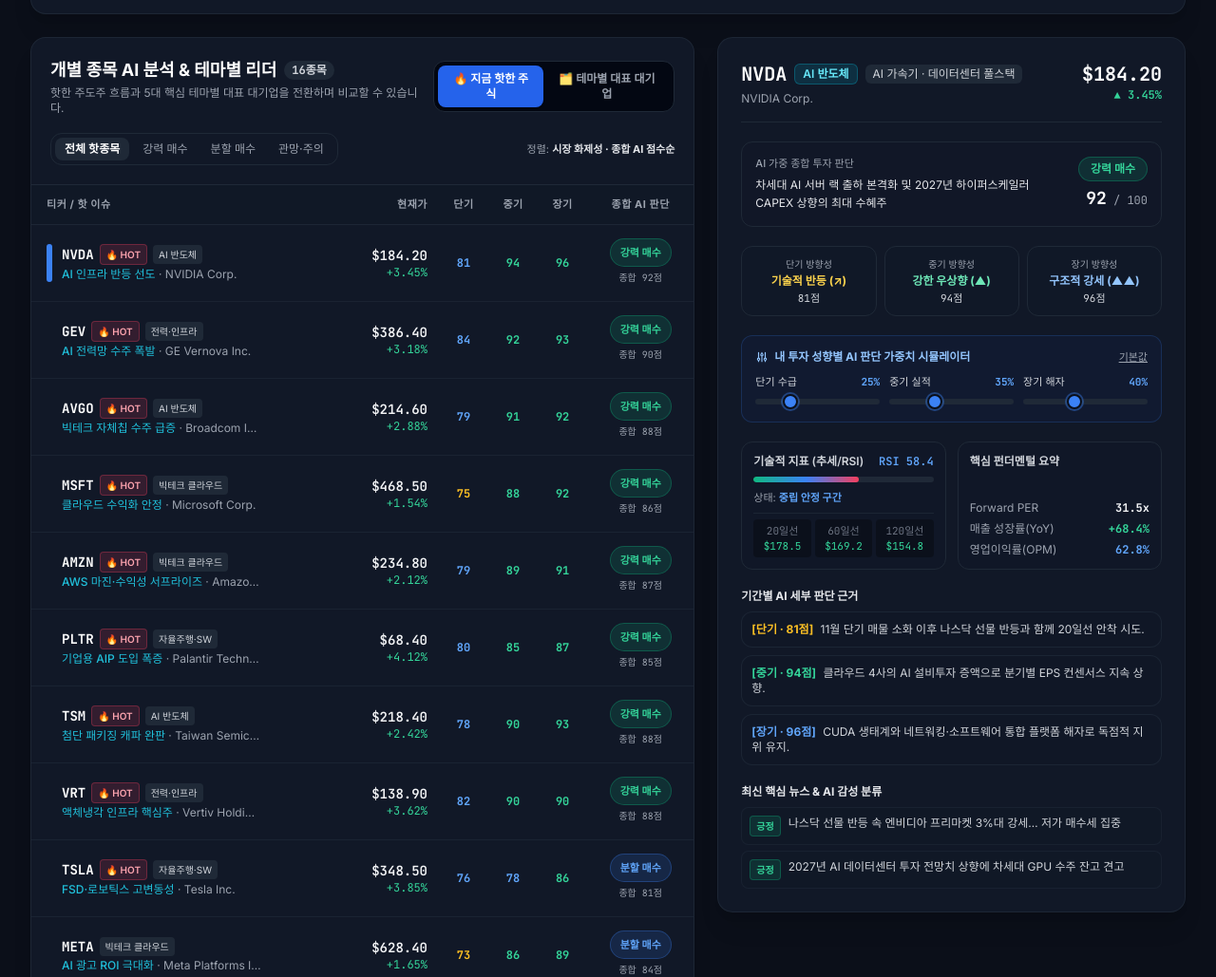
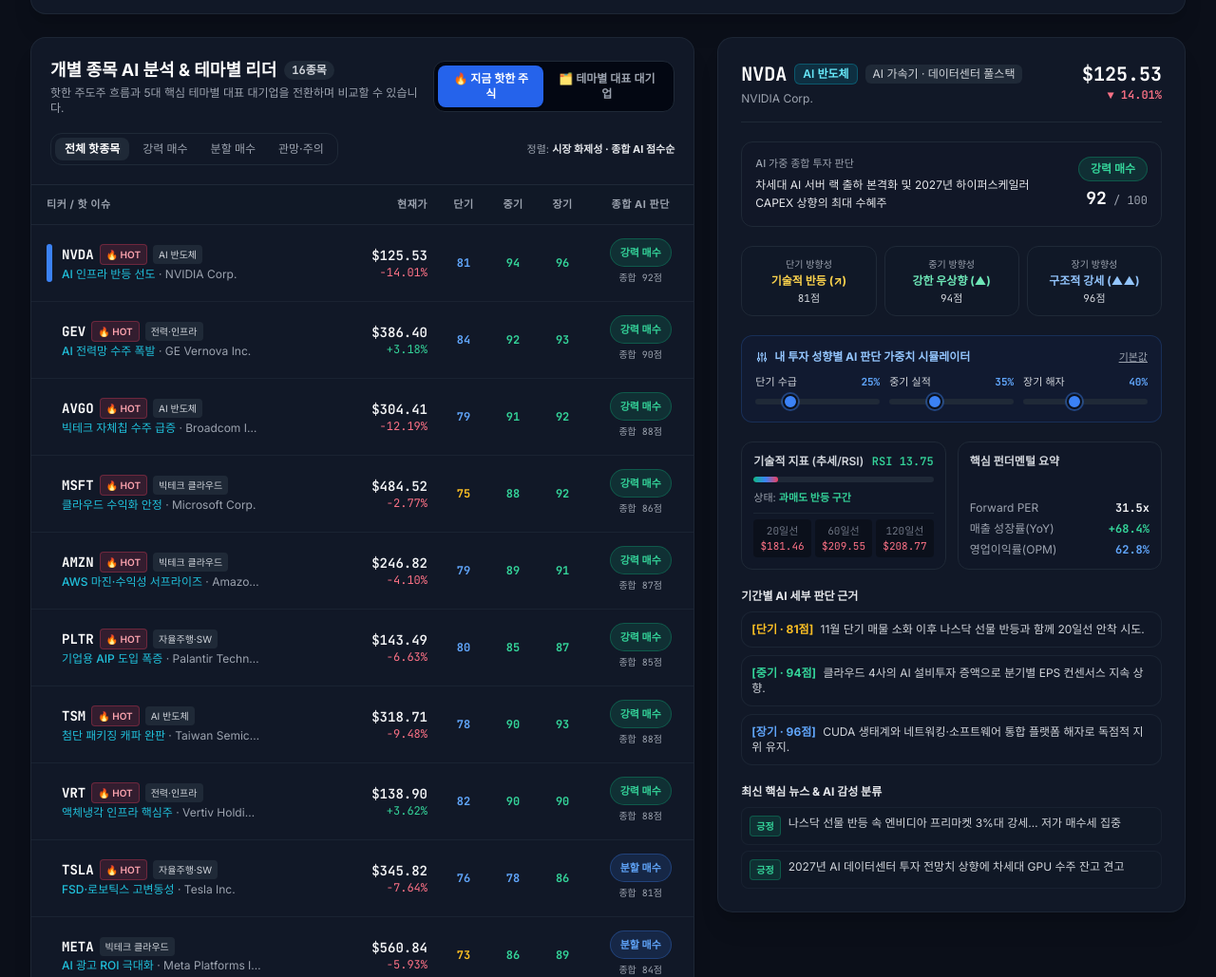
Before and after one commit to vx1224/nq-report, a plain HTML site: page index.html in a window 1280 px wide. Shown: the part 867-1896 px from the top of the page at 95% size. Drawn offline with nearby package versions, Linux system fonts and the light colour scheme.

Commit message:
Update index.html

```diff
--- a/index.html
+++ b/index.html
@@ -1954,14 +1954,16 @@ def analyze_market(tickers: str = "QQQ,NVDA,AVGO,AMD,TSM,MSFT,GOOGL,AMZN,META,AA
     if (validStocks.length === 0) {
       return;
     }
-const stockMap = new Map(
-      validStocks.map((s) => [String(s.ticker || '').toUpperCase(), s])
+// 1) symbol 기준으로 최신 데이터 맵 생성
+    const stockMap = new Map(
+      validStocks.map((s) => [String(s.symbol || s.ticker || '').toUpperCase(), s])
     );
 
+    // 2) 기존 stocksData 배열 안의 종목 값 덮어쓰기
     let updatedCount = 0;
     if (typeof stocksData !== 'undefined' && Array.isArray(stocksData)) {
       stocksData.forEach((item) => {
-        const key = String(item.ticker || '').toUpperCase();
+        const key = String(item.ticker || item.symbol || '').toUpperCase();
         const latest = stockMap.get(key);
         if (!latest) return;
 
@@ -1969,16 +1971,25 @@ const stockMap = new Map(
           item.price = latest.price;
           updatedCount += 1;
         }
-        const pct = latest.changePct ?? latest.change_pct ?? latest.changePercent;
-        if (typeof pct === 'number' && !Number.isNaN(pct)) {
-          item.changePct = pct;
+        if (typeof latest.change_pct === 'number' && !Number.isNaN(latest.change_pct)) {
+          item.changePct = latest.change_pct;
         }
-        if (typeof latest.rsi === 'number' && !Number.isNaN(latest.rsi)) {
-          item.rsi = latest.rsi;
+        if (typeof latest.rsi14 === 'number' && !Number.isNaN(latest.rsi14)) {
+          item.rsi = latest.rsi14;
+        }
+        if (typeof latest.ma20 === 'number' && !Number.isNaN(latest.ma20)) {
+          item.ma20 = latest.ma20;
+        }
+        if (typeof latest.ma60 === 'number' && !Number.isNaN(latest.ma60)) {
+          item.ma60 = latest.ma60;
+        }
+        if (typeof latest.ma120 === 'number' && !Number.isNaN(latest.ma120)) {
+          item.ma120 = latest.ma120;
         }
       });
     }
 
+    // 3) 화면 다시 그리기
     if (updatedCount > 0) {
       if (typeof renderIndexFuturesAndMacro === 'function') renderIndexFuturesAndMacro();
       if (typeof renderHorizonCards === 'function') renderHorizonCards();
```
